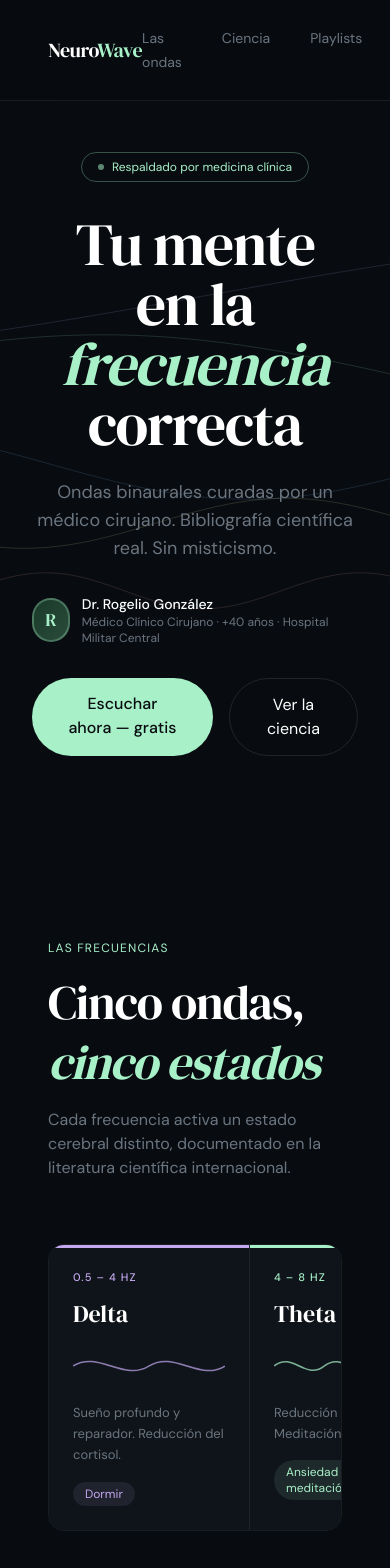
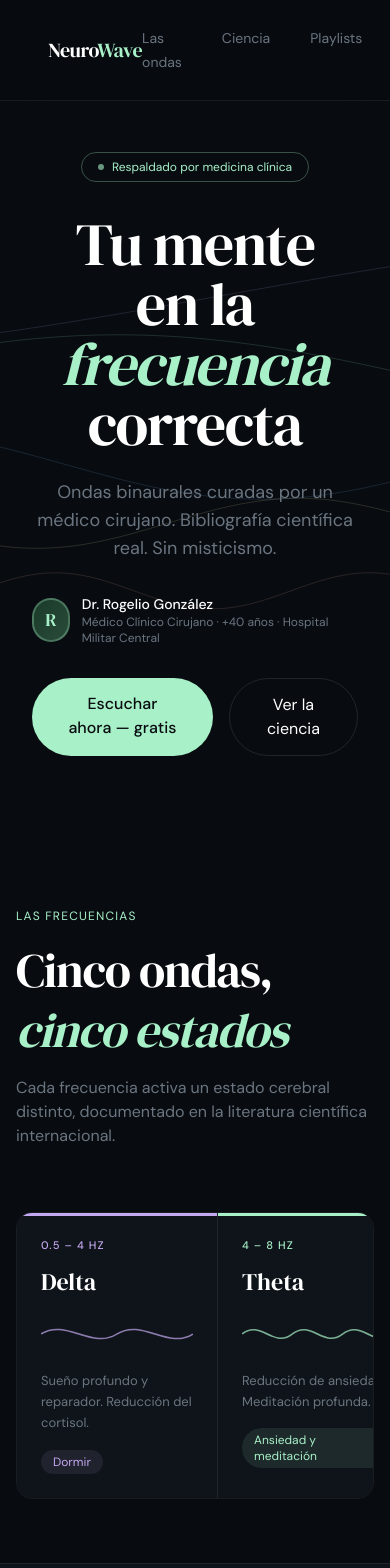
Before and after one commit to Solang3/neurowave, a Next.js app: page / in a window 390 px wide. Shown: the top 1568 px of the page. Built offline with nearby package versions, Linux system fonts and the light colour scheme.

Commit message:
Update WavesSection.tsx

```diff
--- a/src/components/waves/WavesSection.tsx
+++ b/src/components/waves/WavesSection.tsx
@@ -3,7 +3,7 @@ import WaveCard from './WaveCard'
 
 export default function WavesSection() {
   return (
-    <section id="ondas" className="max-w-6xl mx-auto px-12 py-24">
+    <section id="ondas" className="max-w-6xl mx-auto px-4 md:px-12 py-16 md:py-24">
       <p className="text-xs tracking-widest uppercase text-accent mb-4">
         Las frecuencias
       </p>
```
